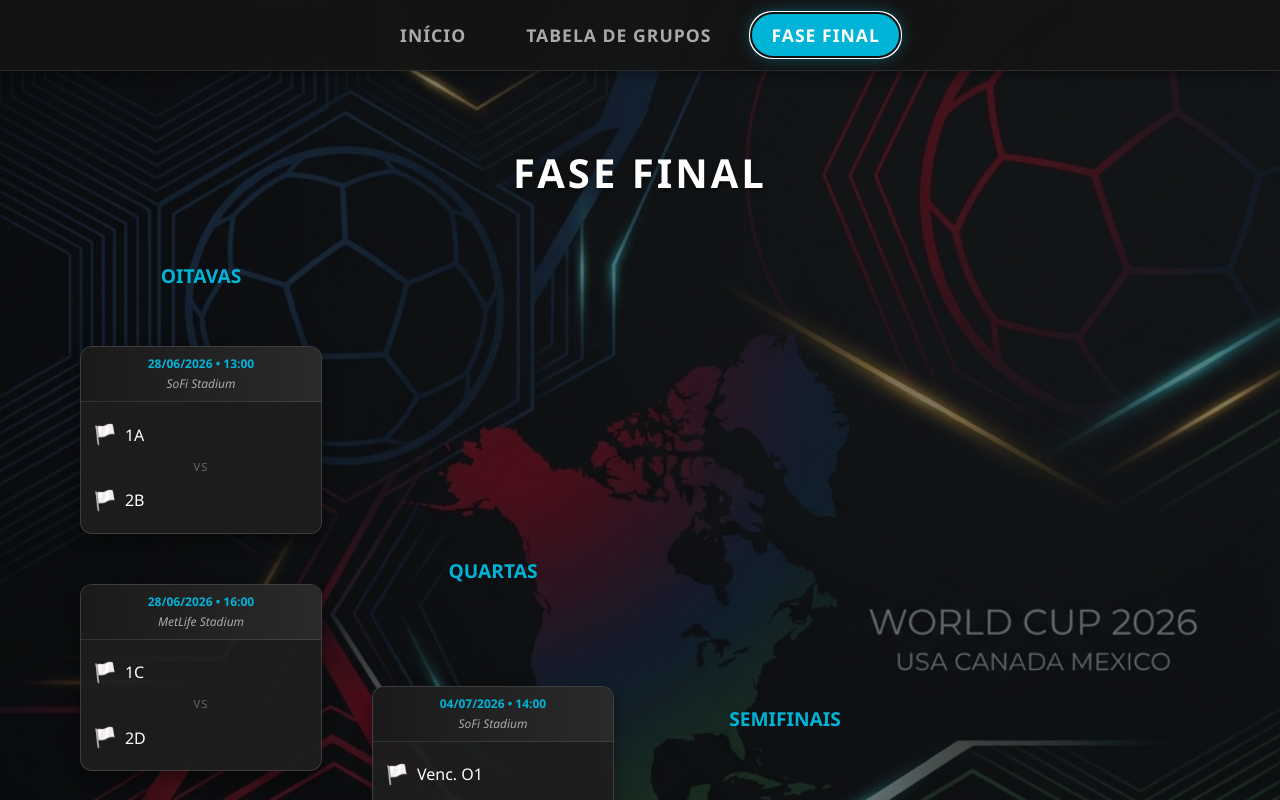
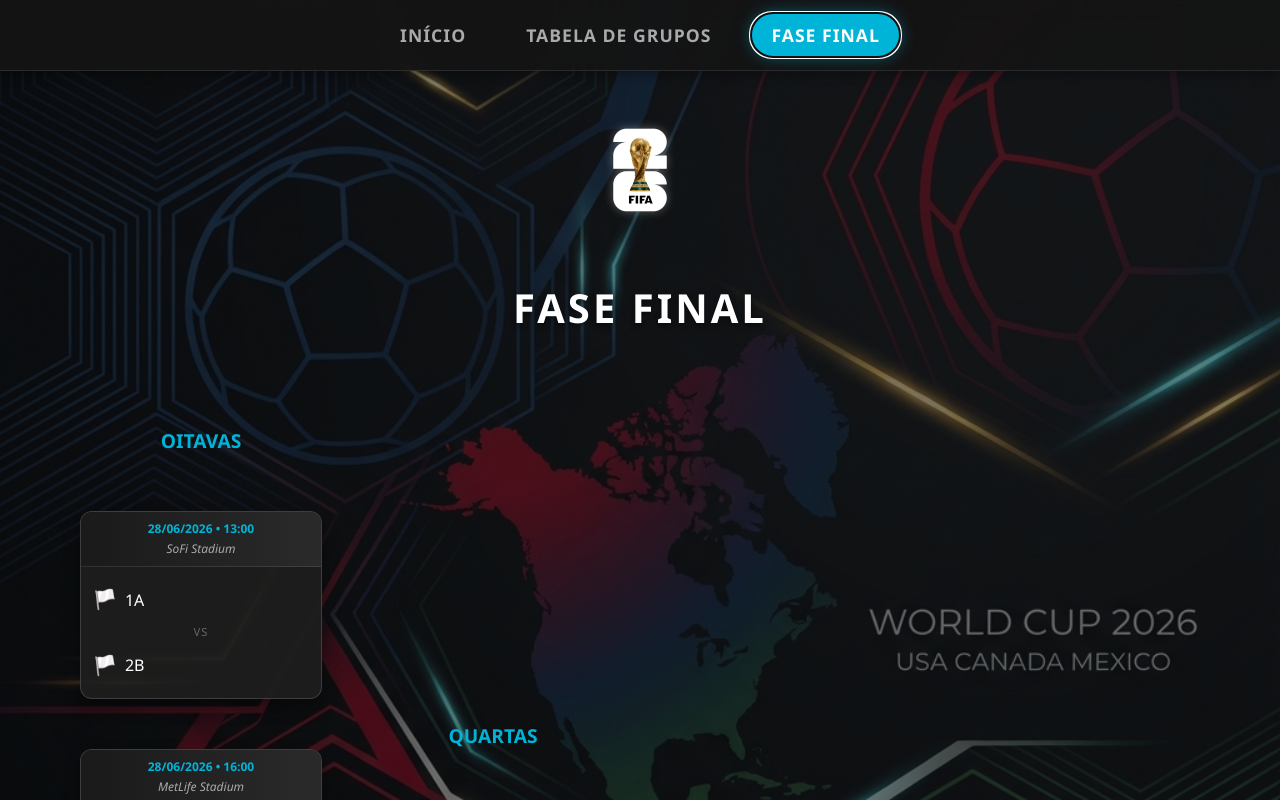
Before and after one commit to JeanCarlos88/Copa26, a React (Vite) app: page / in a window 1280 px wide. Both pictures are taken after a click on the button "FASE FINAL". Shown: the top 800 px of the page. Built offline with nearby package versions, Linux system fonts and the light colour scheme.

Commit message:
Adiciona favicon e logo na fase final

```diff
--- a/index.html
+++ b/index.html
@@ -2,7 +2,7 @@
 <html lang="en">
   <head>
     <meta charset="UTF-8" />
-    <link rel="icon" type="image/svg+xml" href="/vite.svg" />
+    <link rel="icon" type="image/png" href="/favicon.png" />
     <meta name="viewport" content="width=device-width, initial-scale=1.0" />
     <title>copa26</title>
   </head>
--- a/src/components/KnockoutStage.jsx
+++ b/src/components/KnockoutStage.jsx
@@ -1,4 +1,4 @@
-import React from 'react';
+import logo from '../../logo/logo.png';
 
 const KnockoutStage = () => {
     // Placeholder data for the bracket structure with date, time, and venue
@@ -49,7 +49,10 @@
 
     return (
         <div className="knockout-container">
-            <h2 className="stage-title">Fase Final</h2>
+            <header className="header">
+                <img src={logo} alt="Logo Copa 2026" className="header-logo-small" />
+                <h2 className="stage-title">Fase Final</h2>
+            </header>
             <div className="bracket">
                 <div className="round round-16">
                     <h3>Oitavas</h3>
```
Also changed, not shown: public/favicon.png (added).
